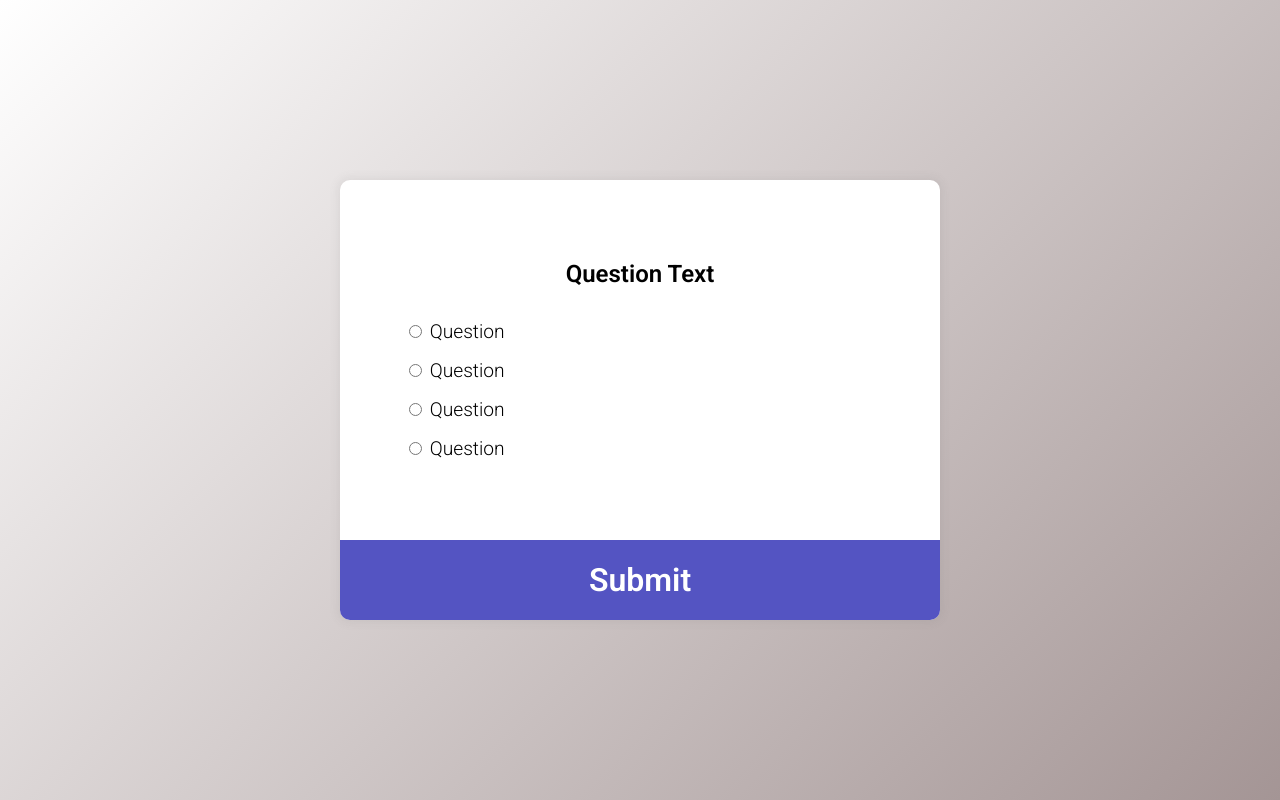
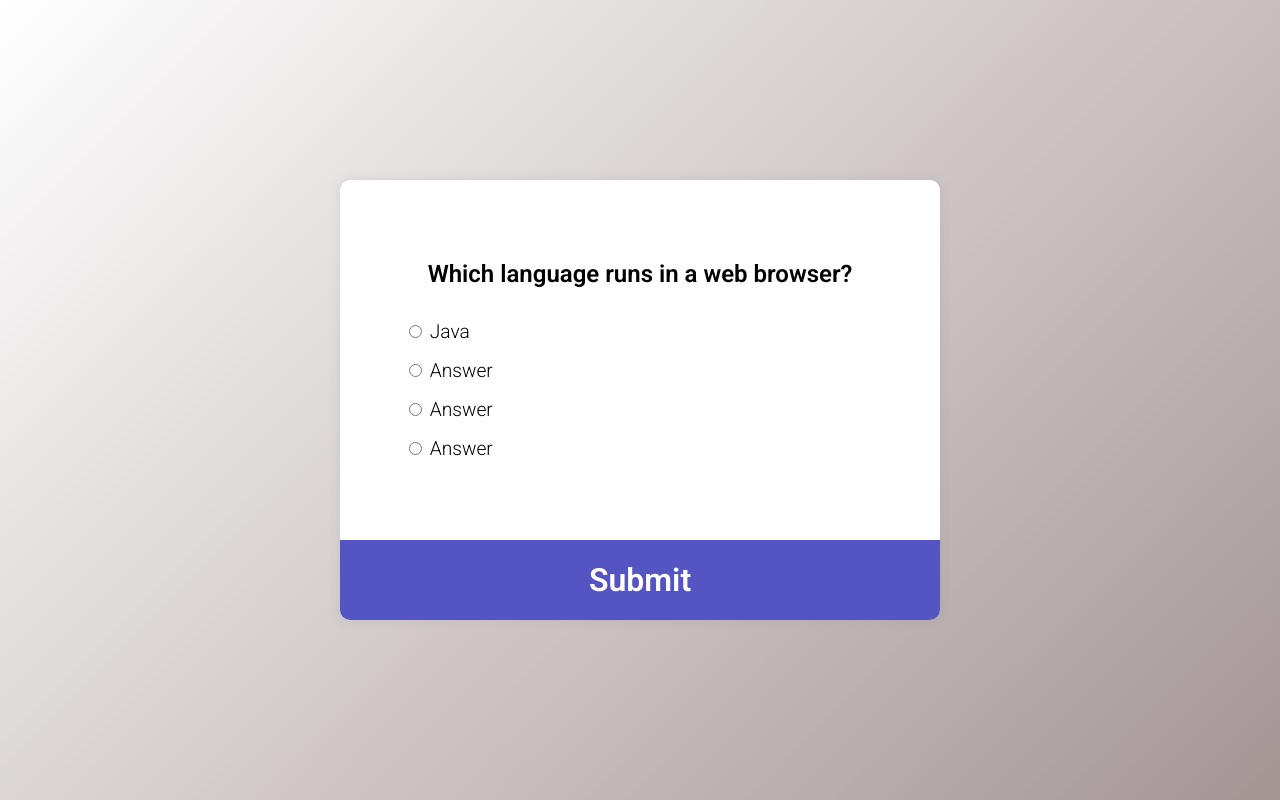
Before and after one commit to rstan-dev/quiz-app, a plain HTML site: page index.html in a window 1280 px wide. Drawn offline with Linux system fonts and the light colour scheme.

Commit message:
JS: add sample question data and answers, assign variables and create load functon

```diff
--- a/assets/js/script.js
+++ b/assets/js/script.js
@@ -1 +1,56 @@
-let x = "test2";
+const quizData = [{
+        question: "Which language runs in a web browser?",
+        a: "Java",
+        b: "C",
+        c: "Python",
+        d: "JavaScript",
+        correct: "d",
+    },
+    {
+        question: "What does CSS stand for?",
+        a: "Central Style Sheets",
+        b: "Cascading Style Sheets",
+        c: "Cascading Simple Sheets",
+        d: "Cars SUVs Sailboats",
+        correct: "b",
+    },
+    {
+        question: "What does HTML stand for?",
+        a: "Hypertext Markup Language",
+        b: "Hypertext Markdown Language",
+        c: "Hyperloop Machine Language",
+        d: "Helicopters Terminals Motorboats Lamborginis",
+        correct: "a",
+    },
+    {
+        question: "What year was JavaScript launched?",
+        a: "1996",
+        b: "1995",
+        c: "1994",
+        d: "none of the above",
+        correct: "b",
+    },
+];
+
+const quiz = document.getElementById('quiz');
+const answerElements = document.querySelectorAll('.answer');
+const questionElement = document.getElementById('question');
+const a_text = document.getElementById('a_text');
+const b_text = document.getElementById('b_text');
+const c_text = document.getElementById('c_text');
+const d_text = document.getElementById('d_text');
+const submitBtn = document.getElementById('submit');
+
+let currentQuiz = 0;
+let score = 0;
+
+loadQuiz();
+
+function loadQuiz() {
+    const currentQuizData = quizData[currentQuiz]; //sets the index of the question array to 0 //
+
+    questionElement.innerText = currentQuizData.question;
+    a_text.innerText = currentQuizData.a;
+
+
+};
--- a/index.html
+++ b/index.html
@@ -22,22 +22,22 @@
             <ul>
                 <li>
                     <input type="radio" name="answer" id="a">
-                    <label for="a" id="a_text">Question</label>
+                    <label for="a" id="a_text">Answer</label>
                 </li>
 
                 <li>
                     <input type="radio" name="answer" id="b">
-                    <label for="b" id="b_text">Question</label>
+                    <label for="b" id="b_text">Answer</label>
                 </li>
 
                 <li>
                     <input type="radio" name="answer" id="c">
-                    <label for="c" id="c_text">Question</label>
+                    <label for="c" id="c_text">Answer</label>
                 </li>
 
                 <li>
                     <input type="radio" name="answer" id="d">
-                    <label for="d" id="d_text">Question</label>
+                    <label for="d" id="d_text">Answer</label>
                 </li>
             </ul>
         </div>
```
